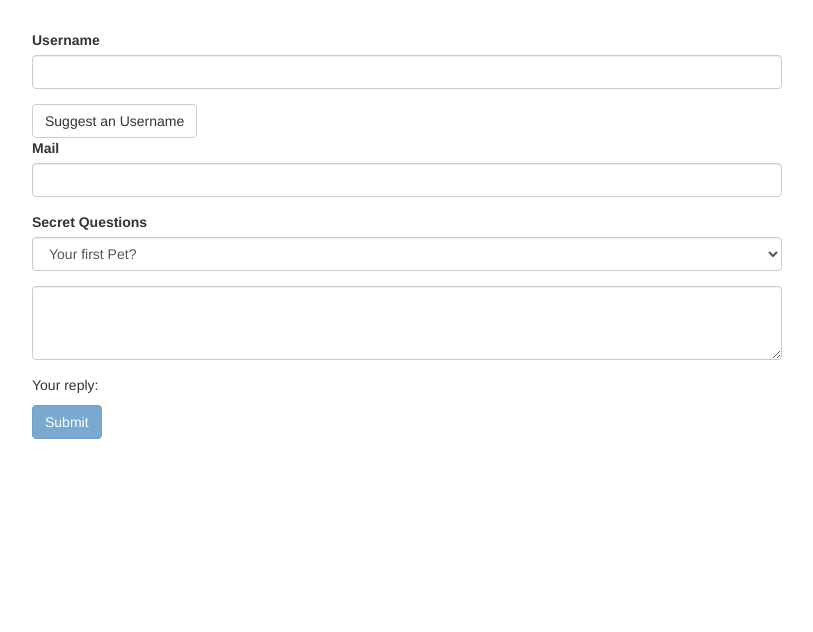
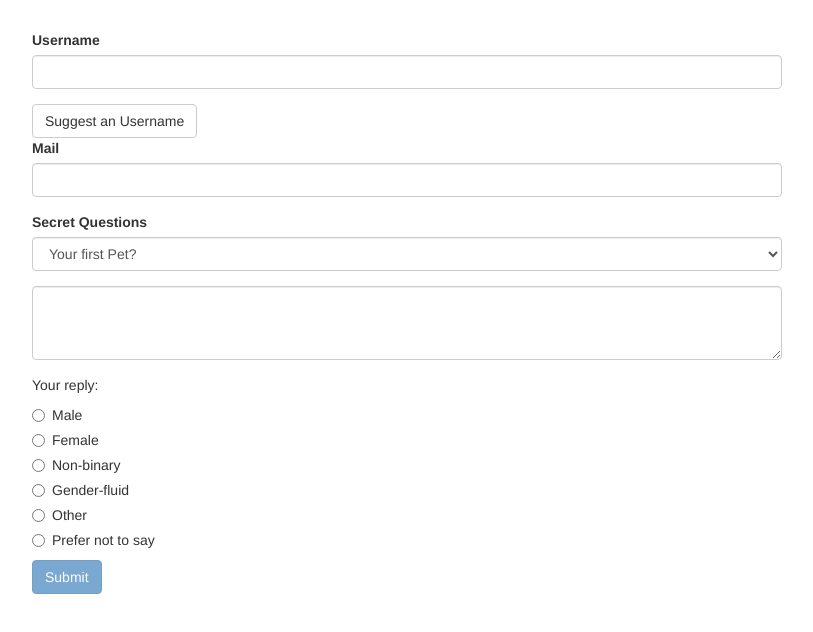
Before and after one commit to SheynaLew/forms-angular-course, an Angular app: page / in a window 1280 px wide. Shown: the top 632 px of the page, without its empty margins (233-1046 px from the left). Built offline with nearby package versions, Linux system fonts and the light colour scheme.

Commit message:
198-TD handling radio buttons

```diff
--- a/src/app/app.component.html
+++ b/src/app/app.component.html
@@ -57,6 +57,18 @@
           </textarea>
         </div>
         <p>Your reply: {{ answer }}</p>
+        <div class="radio" *ngFor="let gender of genders">
+          <label>
+            <input
+              type="radio"
+              name="gender"
+              ngModel
+              [value]="gender"
+              required
+              >
+              {{ gender }}
+          </label>
+        </div>
         <button
           class="btn btn-primary"
           type="submit"
--- a/src/app/app.component.ts
+++ b/src/app/app.component.ts
@@ -10,6 +10,7 @@
   @ViewChild('f') signupForm: NgForm;
   defaultValue = "pet";
   answer = "";
+  genders = ["Male", "Female", "Non-binary", "Gender-fluid", "Other", "Prefer not to say"];
 
   suggestUserName() {
     const suggestedName = 'Superuser';
```
